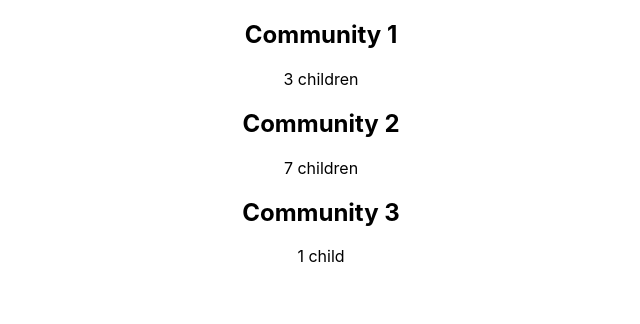
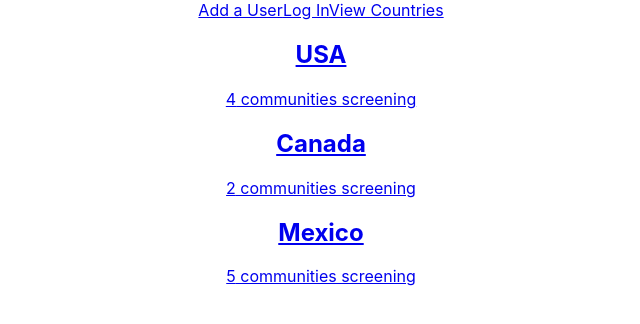
Before and after one commit to interntl-child-nutr-status/intl-chld-nutr-FE, a React (Create React App) app in the folder cnr-front/: page /countries in a window 1280 px wide. Shown: the top 324 px of the page, without its empty margins (319-959 px from the left). Built offline with nearby package versions, Linux system fonts and the light colour scheme.

Commit message:
added routes and navlinks

```diff
--- a/cnr-front/src/App.js
+++ b/cnr-front/src/App.js
@@ -4,15 +4,21 @@ import NewUser from './components/NewUser';
 import SignIn from './components/SignIn';
 import CountryList from './components/CountryList';
 import CommunityList from './components/CommunityList';
+import { Route, Link } from 'react-router-dom';
 
 class App extends Component {
   render() {
     return (
       <div className="App">
-        {/* <NewUser /> */}
-        {/* <SignIn /> */}
-        {/* <CountryList /> */}
-        <CommunityList />
+        <nav>
+          <Link to='/newUser'>Add a User</Link>
+          <Link to='/login'>Log In</Link>
+          <Link to='/countries'>View Countries</Link>
+        </nav>
+        <Route path='/newUser' component = {NewUser} />
+        <Route path='/login' component = {SignIn} />
+        <Route exact path='/countries' component = {CountryList} />
+        <Route exact path='/countries/:countryID' component = {CommunityList} />
       </div>
     );
   }
--- a/cnr-front/src/components/CommunityList.js
+++ b/cnr-front/src/components/CommunityList.js
@@ -14,15 +14,18 @@ class CommunityList extends Component {
         const communityList = [
             {
                 name: 'Community 1',
-                children: 3
+                children: 3,
+                id: 0
             },
             {
                 name: 'Community 2',
-                children: 7
+                children: 7,
+                id: 1
             },
             {
                 name: 'Community 3',
-                children: 1
+                children: 1,
+                id: 2
             }
         ];
 
@@ -36,8 +39,9 @@ class CommunityList extends Component {
     render(){
         return(
             <div>
+                <h1>Communities in [COUNTRY NAME]</h1>
                 {this.state.communities.map(comm => {
-                    return(<Community name={comm.name} children={comm.children} />)
+                    return(<Community key={comm.id} name={comm.name} children={comm.children} />)
                 })}
             </div>
         )
--- a/cnr-front/src/components/CountryList.js
+++ b/cnr-front/src/components/CountryList.js
@@ -1,5 +1,6 @@
 import React, { Component } from 'react';
 import Country from './Country';
+import { Link } from 'react-router-dom';
 
 class CountryList extends Component{
     constructor(props){
@@ -40,7 +41,7 @@ class CountryList extends Component{
         return(
             <div>
                 {this.state.countries.map(country =>{
-                    return <Country name={country.name} communities={country.communities}/>
+                    return <Link key={country.id} to={`/countries/${country.id}`}><Country name={country.name} communities={country.communities} /></Link>
                 })}
             </div>
         )
--- a/cnr-front/src/index.js
+++ b/cnr-front/src/index.js
@@ -2,6 +2,11 @@ import React from 'react';
 import ReactDOM from 'react-dom';
 import './index.css';
 import App from './App';
+import { BrowserRouter as Router } from 'react-router-dom';
 
-
-ReactDOM.render(<App />, document.getElementById('root'));
+ReactDOM.render(
+    <Router>
+        <App />
+    </Router>,
+     document.getElementById('root')
+);
```
